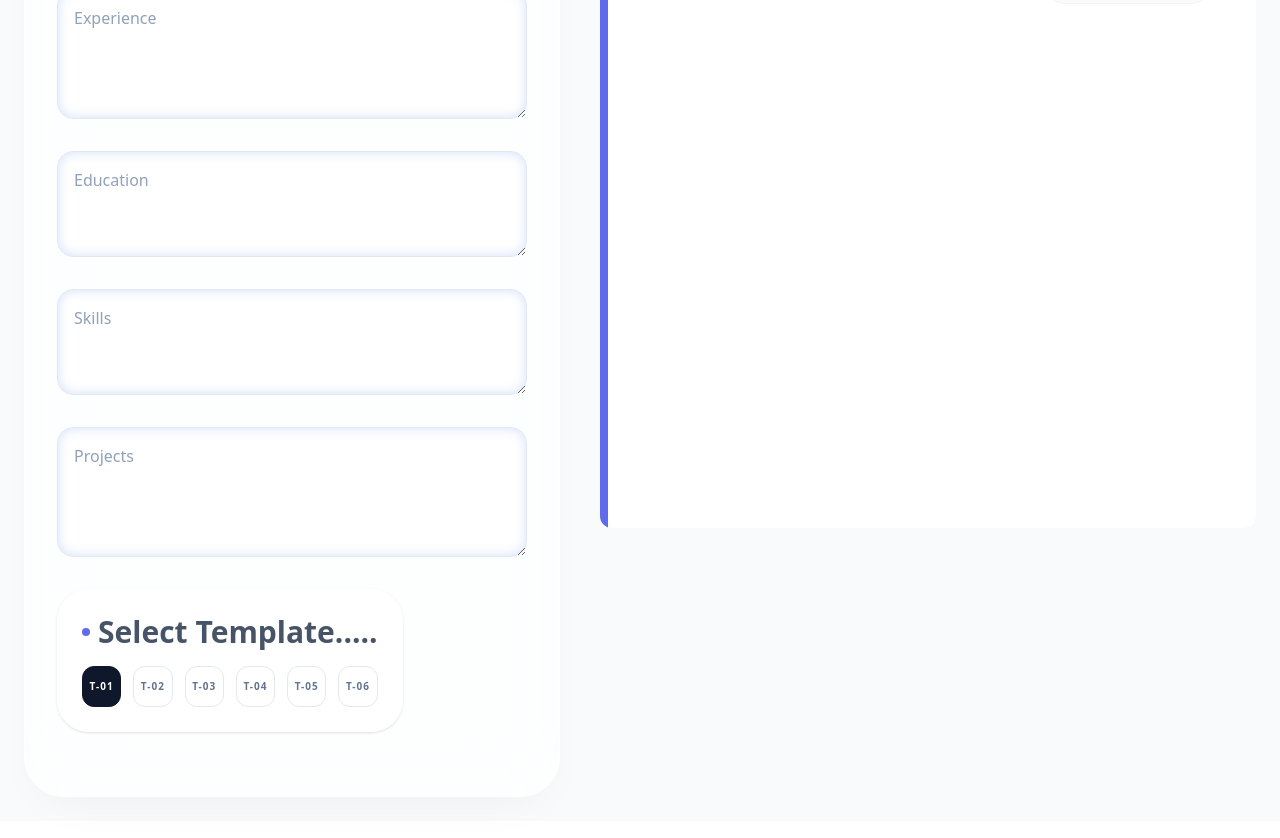
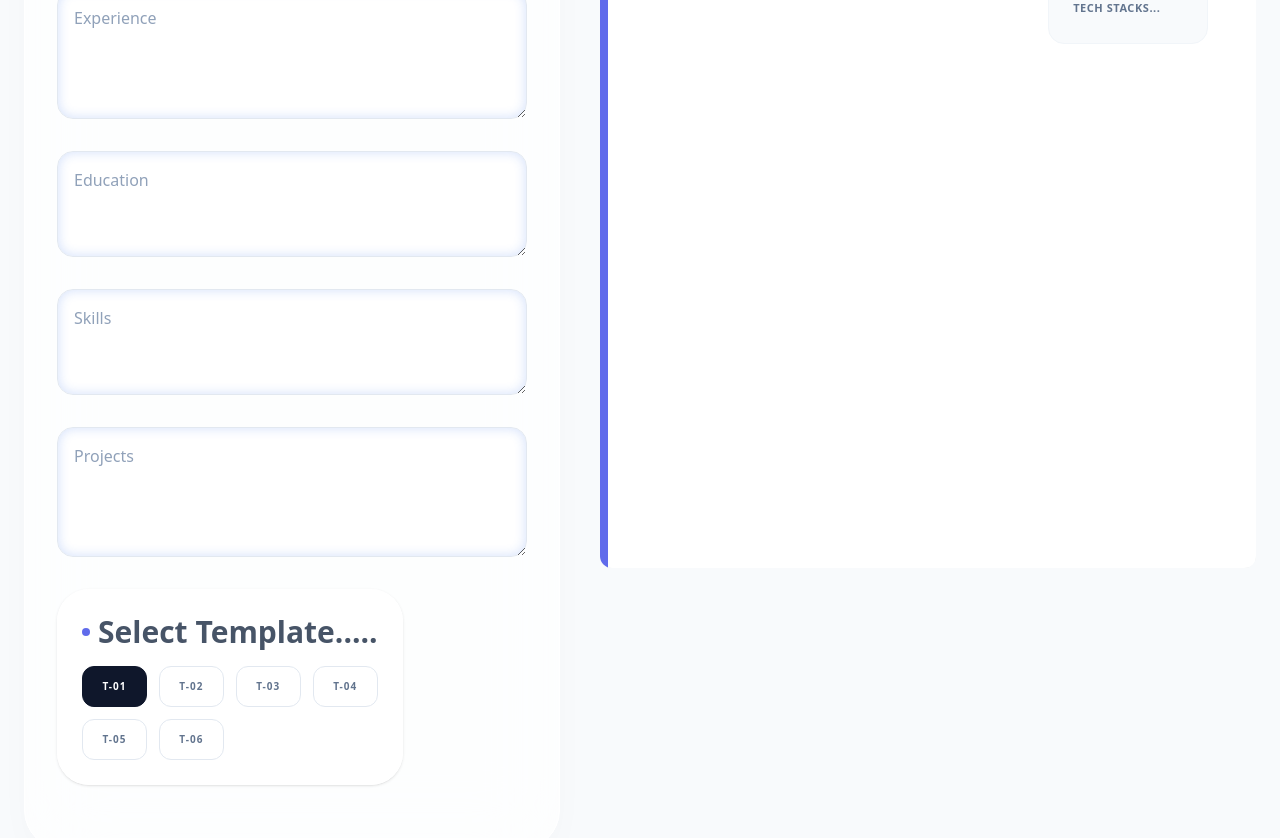
Before and after one commit to st-darwin/AI-resume-analyzer, a React (Vite) app: page /ResumeBuilder in a window 1280 px wide. Shown: the part 612-1450 px from the top of the page. Built offline with nearby package versions, Linux system fonts and the light colour scheme; a web font is replaced by a local one.

Commit message:
Update ResumeBuilder.tsx

```diff
--- a/src/sections/ResumeBuilder.tsx
+++ b/src/sections/ResumeBuilder.tsx
@@ -487,11 +487,11 @@ const ResumeBuilder = () => {
 
             {/* Changed flex-col to flex-col-reverse or kept as col,
                 but ensured items don't overlap */}
-            <div className='max-w-7xl mx-auto flex flex-col mt-8 md:flex-row gap-10 items-start'>
+            <div className='max-w-7xl mx-auto flex flex-col mt-8 md:flex-col xl:flex-row  gap-10 items-start'>
 
                 {/* 1. INPUT SECTION */}
                 {/* Removed 'sticky' for mobile, only added 'md:sticky' */}
-                <section className='w-full md:w-[45%] md:sticky md:top-6 order-2 md:order-1'>
+                <section className='w-full md:w-full xl:w-[45%] xl:sticky md:top-6 order-2 md:order-1'>
                     <div className="mb-8 px-2">
                         <h1 className='text-3xl md:text-4xl font-black text-slate-900 tracking-tighter'>RESUME_BUILDER</h1>
                         <p className="text-[#606beb] text-xs font-bold tracking-widest uppercase mt-3 italic"> Powered by NexaCV </p>
@@ -525,7 +525,7 @@ const ResumeBuilder = () => {
         Select Template.....
     </h2>
 
-    <div className="grid grid-cols-6 gap-3">
+    <div className="grid grid-cols-4  gap-3">
         {["template1", "template2", "template3", "template4", "template5", "template6"].map((t, index) => (
             <label key={t} className="cursor-pointer">
                 <input
@@ -550,7 +550,7 @@ const ResumeBuilder = () => {
                 </section>
 
                 {/* 2. PREVIEW SECTION */}
-                <section className='w-full md:w-[55%] flex flex-col order-1 md:order-2 mb-10 md:mb-0'>
+                <section className='w-full md:mt-10 xl:w-[55%] flex flex-col order-1 md:order-2 mb-10 md:mb-0'>
                     <div className="flex justify-around items-center mb-6 md:mb-10">
                         <span className="text-[10px] font-black text-slate-400 uppercase tracking-widest ml-4">Live System View</span>
                         <h1 className='text-slate-200 text-xl md:text-4xl font-black text-right uppercase'>Preview</h1>
```
